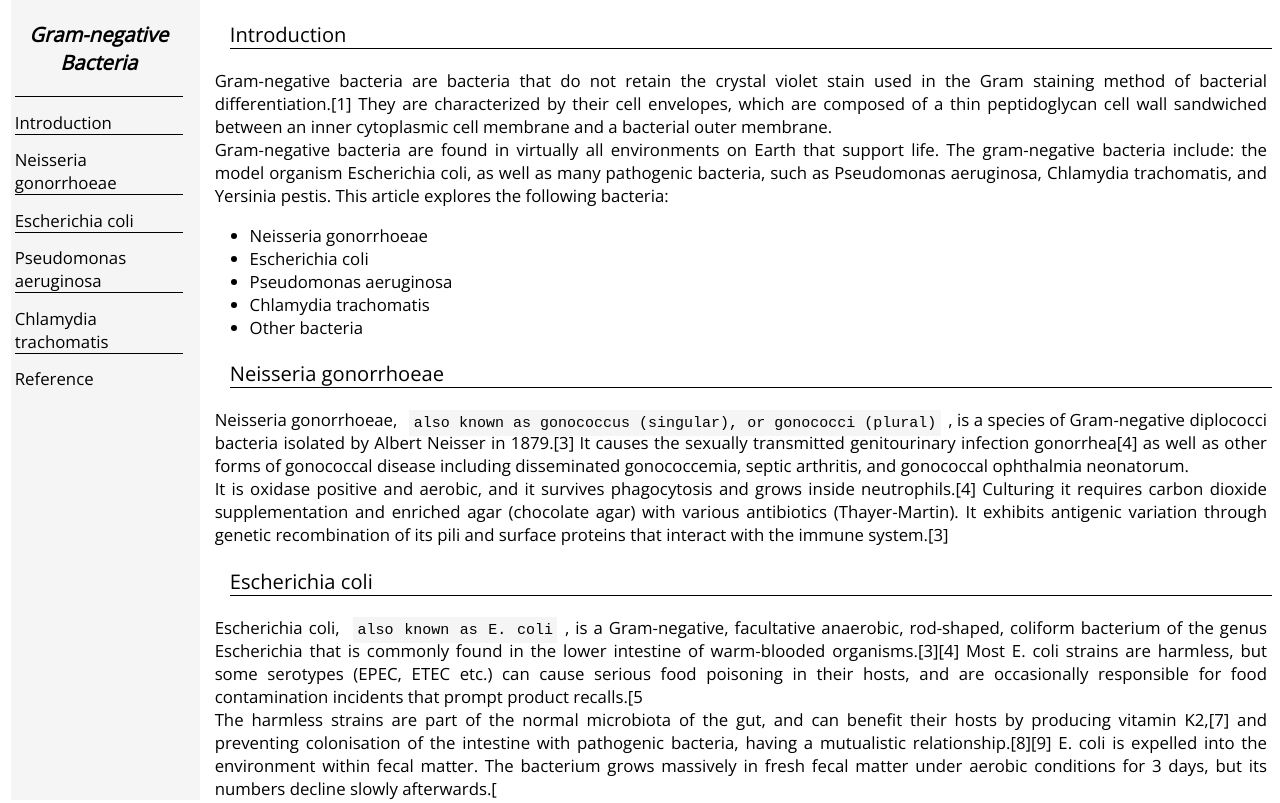
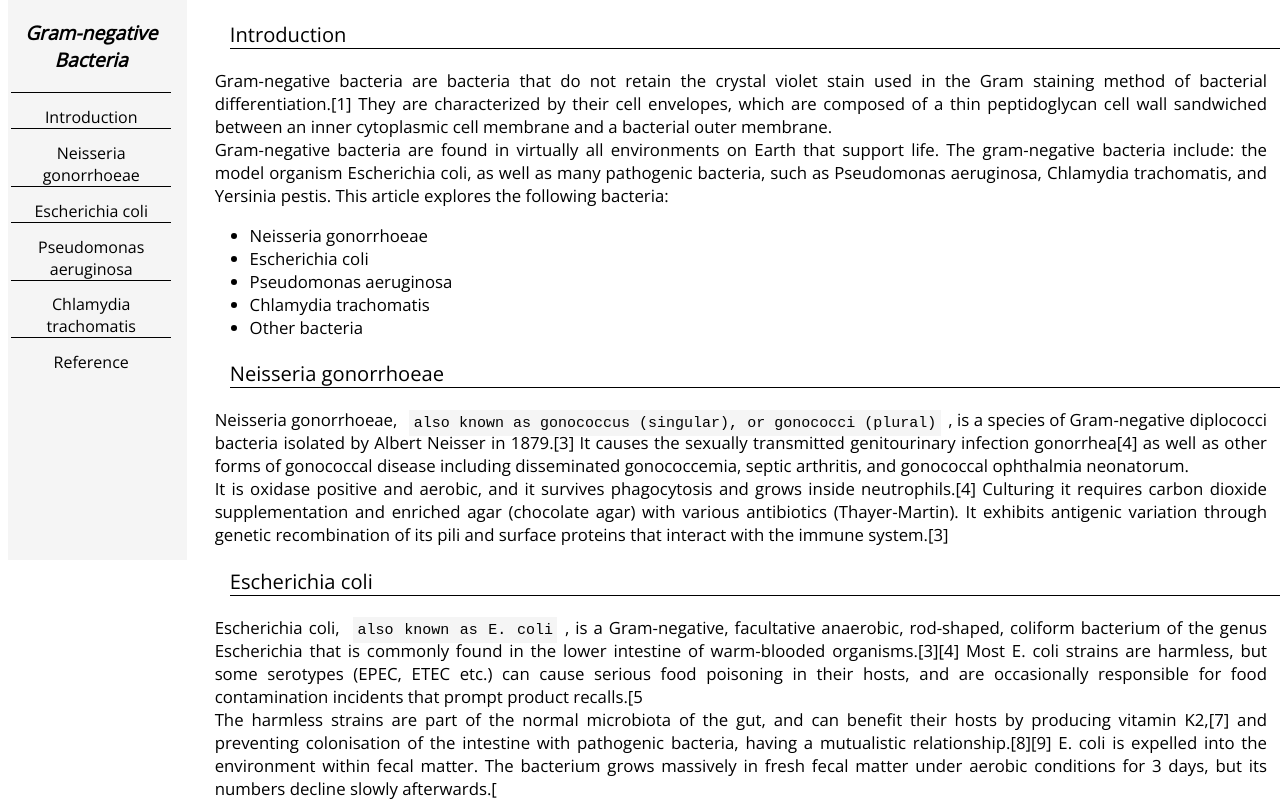
Before and after one commit to civaca/Technical-documentation, a plain HTML site: page index.html in a window 1280 px wide. Shown: the top 803 px of the page. Drawn offline with nearby package versions, Linux system fonts and the light colour scheme.

Commit message:
correction of nav

```diff
--- a/style.css
+++ b/style.css
@@ -4,15 +4,17 @@ body{
 #navbar{
     font-family: "Open Sans";
     background-color: whitesmoke;
-    display:flex;
-    flex-direction: column;
-    flex-wrap: nowrap;
-    align-items: flex-start;
     border-style: none none none none;
     border-width: 1px;
     border-color: black;
-    margin:0em 0.2em 0em 0.2em;
-
+     position:fixed;
+    display: flex;
+    flex-direction: row;
+    flex-wrap:wrap;
+    text-align: center;
+    top:0;
+    height: 30%;
+    font-size: 0.9rem;
 }
 #maintitle{
     font-weight: bold;
@@ -20,12 +22,17 @@ body{
     margin-left: 0ch;
     text-align: center;
 }
+header{
+    width: 100%;
+}
+nav a{
+    width:33.3%;
+}
 .nav-link{
     text-decoration: none;
     border-style: solid none none none;
     border-color: black;
     border-width: 1px;
-    width: 100%;
     max-width: 100%;
     padding-top: 0.8em;
     font-size: 1em;
@@ -36,6 +43,7 @@ body{
     color:white;
 }
 #main-doc{
+    margin-top: 12rem;;
     font-family: "Open Sans";
 }
 
@@ -69,13 +77,22 @@ p{
         width: 10em;
         padding-right: 1em;
         padding-left: 0.2em;
+        height: 70%;
+        border-style: none;
+        top: 0;
         position: fixed;
-        height: 100%;
-        border-style: none;
-        top: 0%;
-
+        display:flex;
+        flex-direction: column;
+        flex-wrap: nowrap;
+        align-items: flex-start;
+        overflow: hidden;
+        font-size: medium;
+    }
+    nav a{
+        width:100%;
     }
     #main-doc{
         margin-left: 12em;
+        margin-top: 1rem;
     }
 }
```
